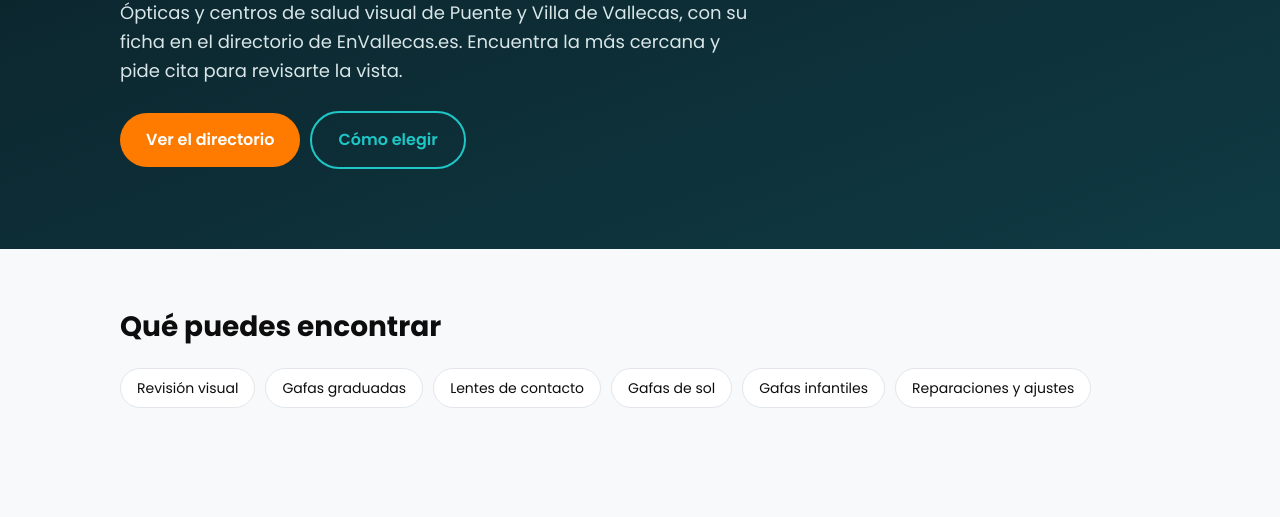
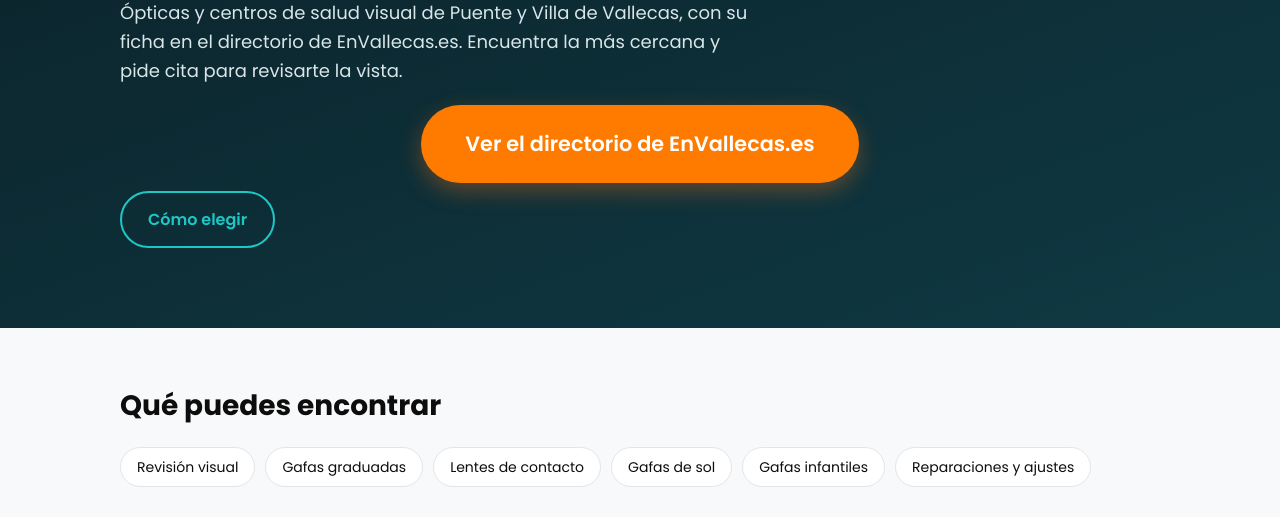
Before and after one commit to jaimebalaguer01/opticavallecas-es, a plain HTML site: page index.html in a window 1280 px wide. Shown: the part 271-788 px from the top of the page. Drawn offline with Linux system fonts and the light colour scheme.

Commit message:
Botón grande al directorio de EnVallecas.es y favicon de envallecas.es
Co-Authored-By: Claude Sonnet 5.5 <noreply@anthropic.com>
Claude-Session: https://claude.ai/code/session_01C2douzTVvDqvuZYVRfqo1r

```diff
--- a/index.html
+++ b/index.html
@@ -3,6 +3,7 @@
 <title>Óptica en Vallecas: gafas, lentillas y revisión visual | EnVallecas</title>
 <meta name="description" content="Ópticas de Puente y Villa de Vallecas con dirección, teléfono y horario. Revisión visual, gafas graduadas, lentes de contacto y gafas de sol.">
 <link rel="canonical" href="https://opticavallecas.es/">
+<link rel="icon" type="image/png" href="https://horizons-cdn.hostinger.com/07cd3627-a04b-411e-a5af-587e305d5d1e/ab9c3c19b06efb9788e8685055d2e6a0.png"><link rel="apple-touch-icon" href="https://horizons-cdn.hostinger.com/07cd3627-a04b-411e-a5af-587e305d5d1e/ab9c3c19b06efb9788e8685055d2e6a0.png">
 <meta property="og:title" content="Óptica en Vallecas: gafas, lentillas y revisión visual | EnVallecas"><meta property="og:description" content="Ópticas de Puente y Villa de Vallecas con dirección, teléfono y horario. Revisión visual, gafas graduadas, lentes de contacto y gafas de sol."><meta property="og:type" content="website"><meta property="og:url" content="https://opticavallecas.es/"><meta property="og:locale" content="es_ES">
 <link rel="preconnect" href="https://fonts.googleapis.com"><link rel="preconnect" href="https://fonts.gstatic.com" crossorigin>
 <link href="https://fonts.googleapis.com/css2?family=Poppins:wght@400;500;600;700;800&display=swap" rel="stylesheet">
@@ -23,6 +24,7 @@ h1{font-size:clamp(34px,6vw,60px);line-height:1.08;color:var(--teal);margin:16px
 .hero p{max-width:640px;font-size:18px;color:#d8e6e8}
 .btn{display:inline-block;background:var(--orange);color:#fff;font-weight:600;text-decoration:none;padding:14px 26px;border-radius:99px;margin:8px 10px 0 0}
 .btn.alt{background:transparent;border:2px solid var(--teal);color:var(--teal)}
+.btn.big{font-size:1.3rem;padding:22px 44px;box-shadow:0 8px 22px rgba(249,115,22,.35);display:block;width:fit-content;max-width:100%;margin:20px auto 0;text-align:center}
 section{padding:56px 0}
 h2{font-size:28px;margin:0 0 12px}
 .chips{display:flex;flex-wrap:wrap;gap:10px;margin-top:18px}
@@ -48,7 +50,7 @@ footer a{color:var(--teal)}
 <main>
 <div class="hero"><div class="wrap"><span class="eyebrow">Guía local · Puente y Villa de Vallecas</span>
 <h1>Óptica en Vallecas</h1><p>Ópticas y centros de salud visual de Puente y Villa de Vallecas, con su ficha en el directorio de EnVallecas.es. Encuentra la más cercana y pide cita para revisarte la vista.</p>
-<a class="btn" href="https://envallecas.es/directorio">Ver el directorio</a><a class="btn alt" href="#elegir">Cómo elegir</a></div></div>
+<a class="btn big" href="https://envallecas.es/directorio">Ver el directorio de EnVallecas.es</a><a class="btn alt" href="#elegir">Cómo elegir</a></div></div>
 <section><div class="wrap"><h2>Qué puedes encontrar</h2><div class="chips"><span>Revisión visual</span><span>Gafas graduadas</span><span>Lentes de contacto</span><span>Gafas de sol</span><span>Gafas infantiles</span><span>Reparaciones y ajustes</span></div></div></section>
 <section><div class="wrap"><h2>Ópticas en el directorio de Vallecas</h2><p>Todas las fichas verificadas están en el directorio de EnVallecas.es, con dirección, teléfono y horario.</p><a class="btn" href="https://envallecas.es/directorio">Ver el directorio</a></div></section>
 <section id="contacto"><div class="wrap"><h2>Pide información</h2><p>Déjanos tus datos y te contactamos. Solo los usamos para responderte.</p>
@@ -61,7 +63,7 @@ footer a{color:var(--teal)}
 <section><div class="wrap"><h2>Zonas de Vallecas</h2><p>Esta guía cubre Puente de Vallecas y Villa de Vallecas. Algunos de sus barrios:</p><div class="barrios"><span>Entrevías</span><span>San Diego</span><span>Palomeras Bajas</span><span>Palomeras Sureste</span><span>Portazgo</span><span>Numancia</span><span>Casco Histórico de Vallecas</span><span>Santa Eugenia</span><span>Ensanche de Vallecas</span></div></div></section>
 <section id="faq"><div class="wrap"><h2>Preguntas frecuentes</h2><details><summary>¿Cada cuánto debo revisarme la vista?</summary><p>Lo habitual es una revisión cada uno o dos años, o antes si notas cambios. Tu óptico u oftalmólogo te dirá la frecuencia adecuada.</p></details><details><summary>¿Puedo pedir cita en una óptica de Vallecas?</summary><p>Cada óptica indica en su ficha cómo contactar. Si no aparece, llama antes de ir.</p></details><details><summary>¿Cómo comparo presupuestos de gafas?</summary><p>Compara montura, cristales y tratamientos por separado, no solo el total.</p></details><details><summary>Tengo una óptica en Vallecas, ¿cómo aparezco?</summary><p>Regístrate en EnVallecas.es y crea tu ficha. El enlace está al final de esta página.</p></details></div></section>
 <section style="background:#fff"><div class="wrap"><h2>Recomendados en EnVallecas.es</h2><p>Noticias y fichas del medio local relacionadas con esta guía.</p><div class="grid"><div class="card"><h3><a href="https://envallecas.es/directorio">Directorio de empresas y comercios en Vallecas</a></h3><p class="meta">envallecas.es/directorio</p></div><div class="card"><h3><a href="https://envallecas.es/noticias/categoria/empresas-y-servicios">Más noticias de Empresas y Servicios</a></h3><p class="meta">envallecas.es/noticias/categoria/empresas-y-servicios</p></div></div></div></section>
-<section style="background:#fff"><div class="wrap"><h2>En EnVallecas.es</h2><p>Más información sobre ópticas en el medio local de Vallecas:</p><ul class="list"><li><a href="https://envallecas.es/negocio/opticas-vallecas">Ficha de esta guía en el directorio de EnVallecas.es</a></li><li><a href="https://envallecas.es/noticias/optica-vallecas-guia-que-preguntar">Noticia: guía principal de ópticas en Vallecas</a></li><li><a href="https://envallecas.es/noticias/opticas-vallecas-preguntas-frecuentes">Noticia: Ópticas en Vallecas, preguntas frecuentes</a></li><li><a href="https://envallecas.es/noticias/opticas-vallecas-como-elegir">Noticia: cómo elegir ópticas en Vallecas</a></li><li><a href="https://envallecas.es/noticias/opticas-puente-de-vallecas">Noticia: Ópticas en Puente de Vallecas</a></li><li><a href="https://envallecas.es/noticias/opticas-villa-de-vallecas">Noticia: Ópticas en Villa de Vallecas</a></li><li><a href="https://envallecas.es/directorio">Directorio de negocios de Vallecas</a></li></ul></div></section>
+<section style="background:#fff"><div class="wrap"><h2>En EnVallecas.es</h2><p>Más información sobre ópticas en el medio local de Vallecas:</p><ul class="list"><li><a href="https://envallecas.es/negocio/opticas-vallecas">Ficha de esta guía en el directorio de EnVallecas.es</a></li><li><a href="https://envallecas.es/noticias/optica-vallecas-guia-que-preguntar">Noticia: guía principal de ópticas en Vallecas</a></li><li><a href="https://envallecas.es/noticias/opticas-vallecas-preguntas-frecuentes">Noticia: Ópticas en Vallecas, preguntas frecuentes</a></li><li><a href="https://envallecas.es/noticias/opticas-vallecas-como-elegir">Noticia: cómo elegir ópticas en Vallecas</a></li><li><a href="https://envallecas.es/noticias/opticas-puente-de-vallecas">Noticia: Ópticas en Puente de Vallecas</a></li><li><a href="https://envallecas.es/noticias/opticas-villa-de-vallecas">Noticia: Ópticas en Villa de Vallecas</a></li><li><a href="https://envallecas.es/directorio">Directorio de negocios de Vallecas</a></li></ul><a class="btn big" href="https://envallecas.es/directorio">Ver el directorio de EnVallecas.es</a></div></section>
 <section class="band"><div class="wrap"><h2>¿Tienes un negocio en Vallecas?</h2><p>Aparece en el directorio de EnVallecas.es y llega a los vecinos que buscan lo que ofreces.</p><a class="btn" href="https://envallecas.es/registro">Anúnciate</a><a class="btn alt" href="https://envallecas.es">Conoce EnVallecas.es</a></div></section>
 </main>
 <footer><div class="wrap"><p>Óptica en Vallecas es una guía de <a href="https://envallecas.es">EnVallecas.es</a>, el medio local de Vallecas. Los datos de los negocios proceden de su ficha en el directorio.</p>
```
Also changed, not shown: como-elegir/index.html (+3 -1 lines), preguntas-frecuentes/index.html (+3 -1 lines), puente-de-vallecas/index.html (+3 -1 lines), villa-de-vallecas/index.html (+3 -1 lines).
